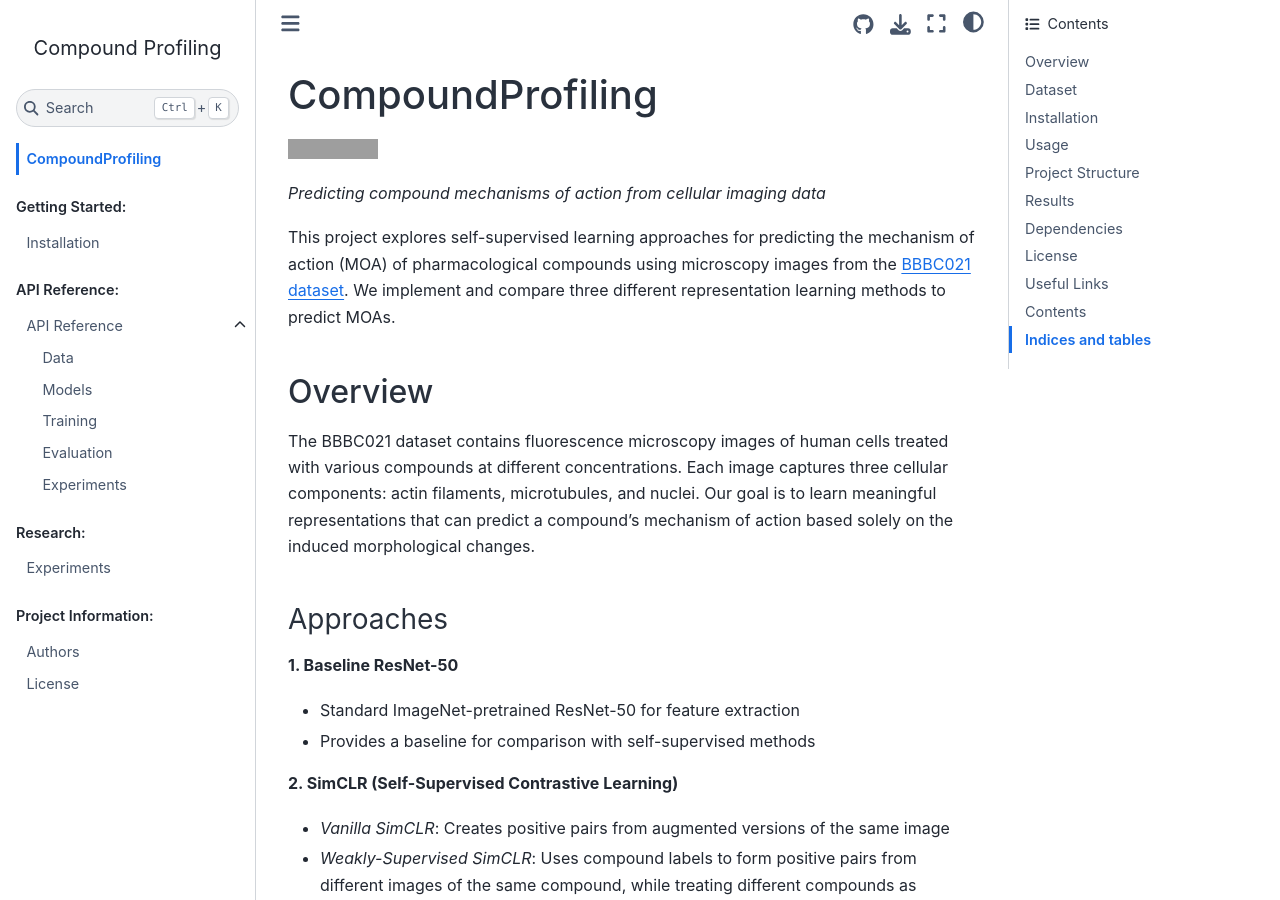
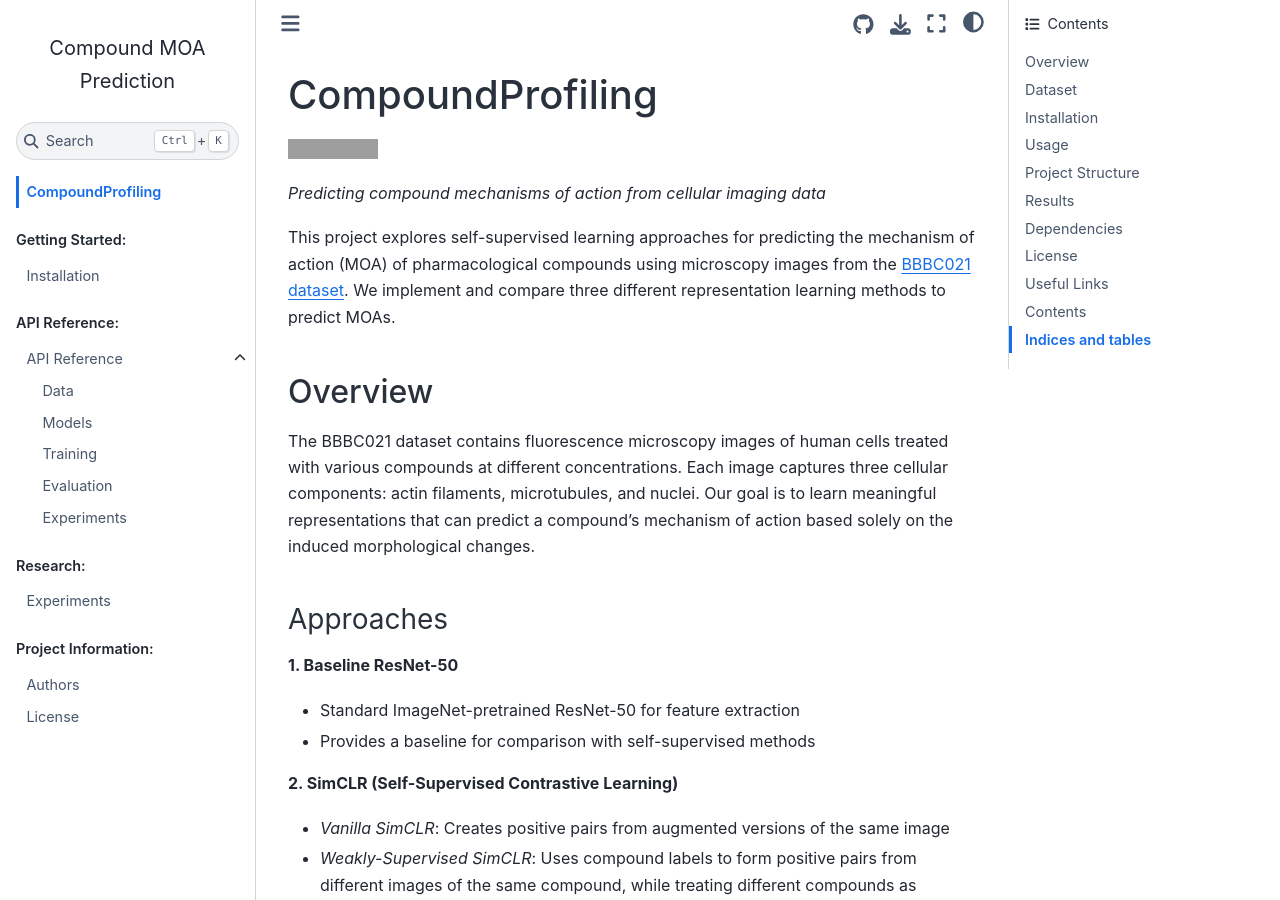
Before and after one commit to lukagerlach/CompoundProfiling, a Sphinx documentation site: the page built from docs/source/index.md, in a window 1280 px wide and 900 px high. Built offline with Sphinx 7.4.7 and the Sphinx Book theme 1.1.4, drawn with Linux system fonts in a browser that asks for light colours; grey boxes are pictures that could not be loaded.

Commit message:
fix docs header

```diff
--- a/docs/source/conf.py
+++ b/docs/source/conf.py
@@ -44,7 +44,7 @@ html_theme_options = {
     "show_navbar_depth": 2,
 }
 
-html_title = "Compound Profiling"
+html_title = "Compound MOA Prediction"
 
 # -- Extension configuration -------------------------------------------------
 
```
